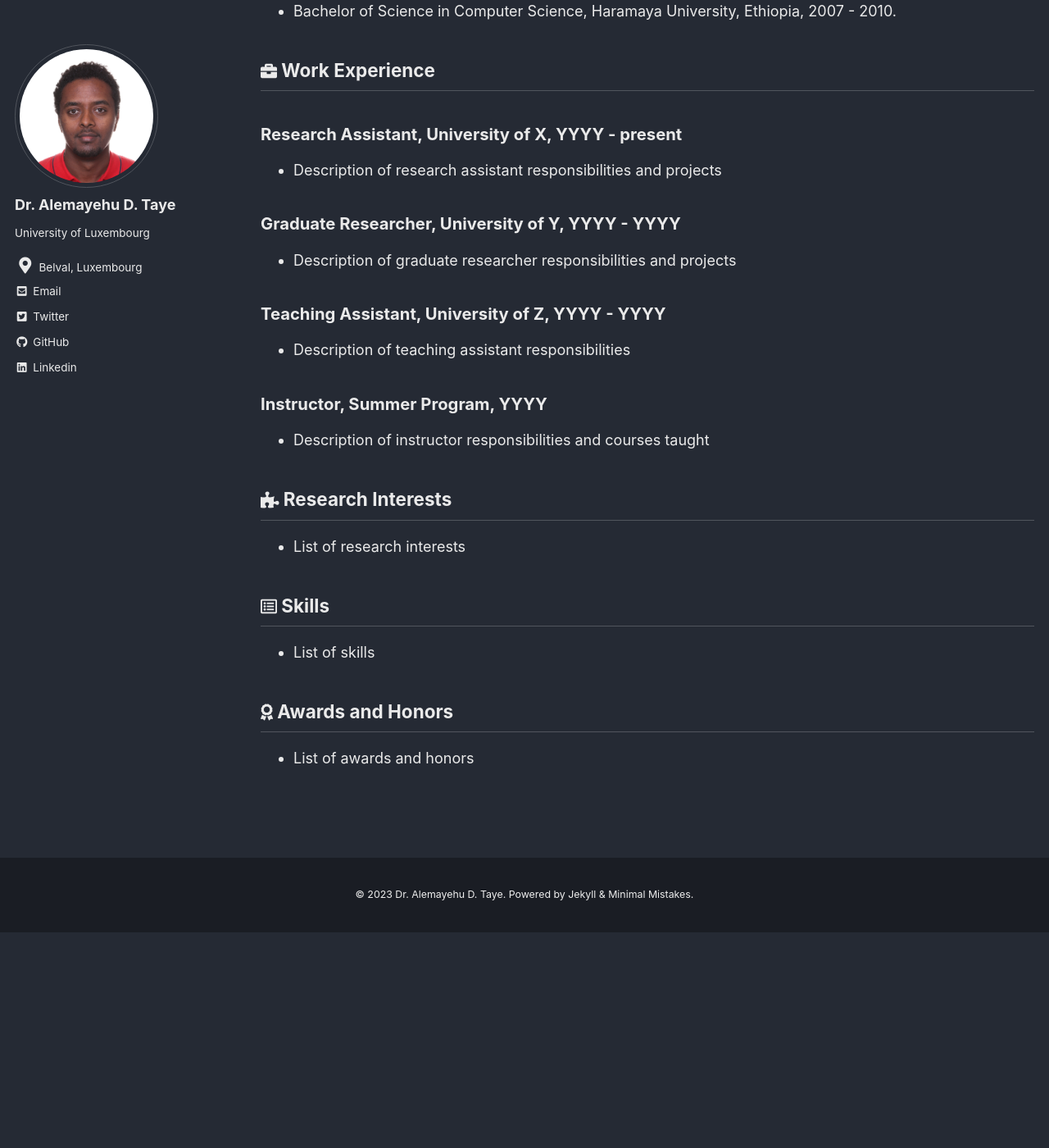
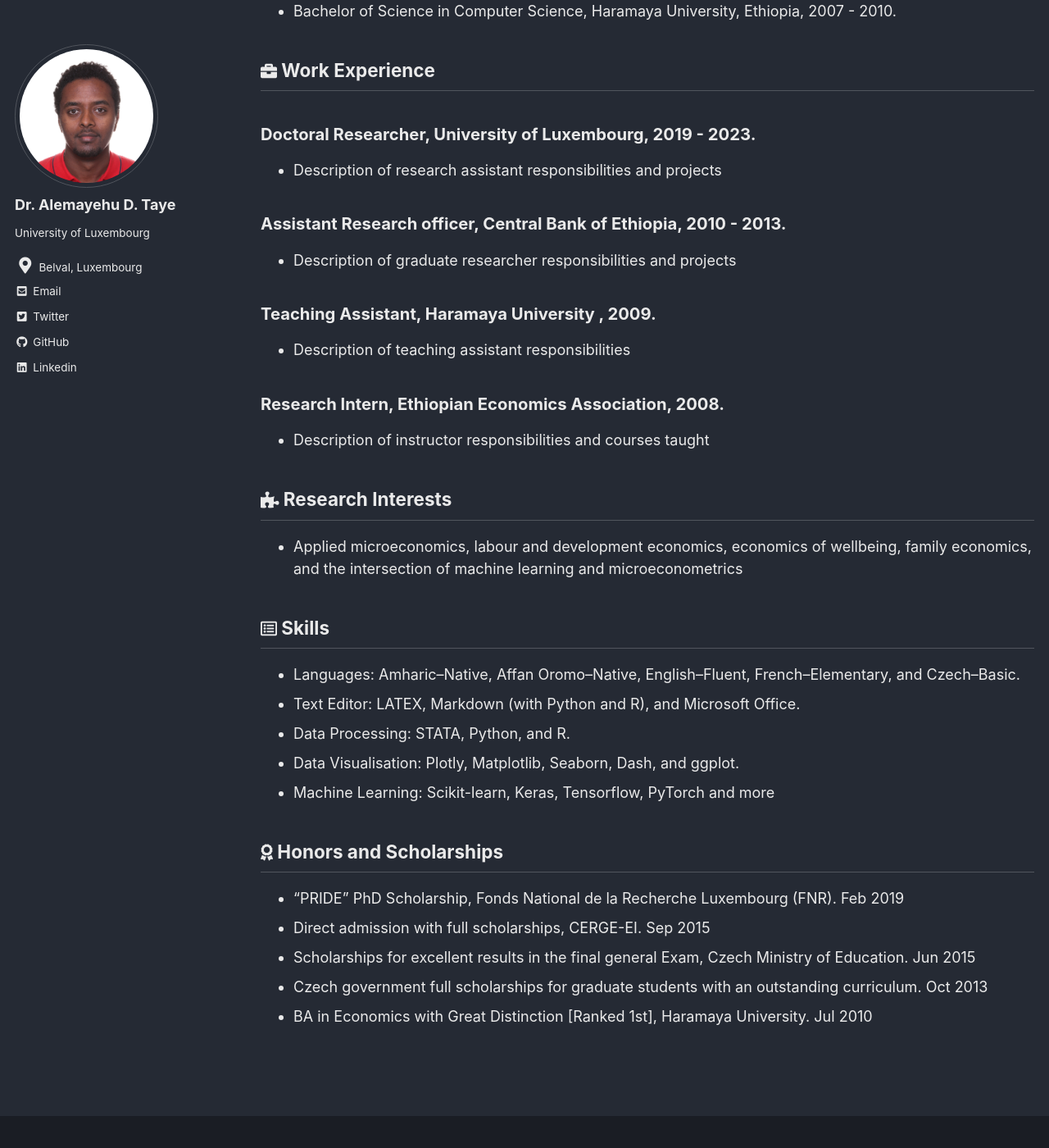
Before and after one commit to AlexTaye/AlexTAYE, a Jekyll site: the page built from _pages/CV.md, in a window 1280 px wide and 1400 px high, scrolled down 395 px. Shown: the whole window at 82% size. Built offline with Jekyll 4.4.1, drawn with Linux system fonts in a browser that asks for light colours; cached includes are drawn as plain includes; before the commit the page ends 1532 px from its top, so only the background shows below that.

Commit message:
Update CV.md

```diff
--- a/_pages/CV.md
+++ b/_pages/CV.md
@@ -27,32 +27,40 @@ toc_icon: "gear"
 
 ## <i class='fas fa-briefcase' style='font-size:20px'></i> Work Experience
 
-### Research Assistant, University of X, YYYY - present
+### Doctoral Researcher, University of Luxembourg, 2019 - 2023.
 
 - Description of research assistant responsibilities and projects
 
-### Graduate Researcher, University of Y, YYYY - YYYY
+### Assistant Research officer, Central Bank of Ethiopia, 2010 - 2013.
 
 - Description of graduate researcher responsibilities and projects
 
-### Teaching Assistant, University of Z, YYYY - YYYY
+### Teaching Assistant, Haramaya University , 2009.
 
 - Description of teaching assistant responsibilities
 
-### Instructor, Summer Program, YYYY
+### Research Intern, Ethiopian Economics Association, 2008.
 
 - Description of instructor responsibilities and courses taught
 
 
 ## <i class='fas fa-puzzle-piece' style='font-size:20px'></i> Research Interests
-- List of research interests
+- Applied microeconomics, labour and development economics, economics of wellbeing, family economics,
+and the intersection of machine learning and microeconometrics
 
 
 
 ## <i class='far fa-list-alt' style='font-size:20px'></i> Skills
-- List of skills
++ Languages: Amharic–Native, Affan Oromo–Native, English–Fluent, French–Elementary, and Czech–Basic.
++ Text Editor: LATEX, Markdown (with Python and R), and Microsoft Office.
++ Data Processing: STATA, Python, and R.
++ Data Visualisation: Plotly, Matplotlib, Seaborn, Dash, and ggplot.
++ Machine Learning: Scikit-learn, Keras, Tensorflow, PyTorch and more
 
 
-
-## <i class='fas fa-award' style='font-size:20px'></i> Awards and Honors
-- List of awards and honors
+## <i class='fas fa-award' style='font-size:20px'></i> Honors and Scholarships
+- “PRIDE” PhD Scholarship, Fonds National de la Recherche Luxembourg (FNR). Feb 2019
+- Direct admission with full scholarships, CERGE-EI. Sep 2015
+- Scholarships for excellent results in the final general Exam, Czech Ministry of Education. Jun 2015
+- Czech government full scholarships for graduate students with an outstanding curriculum. Oct 2013
+- BA in Economics with Great Distinction [Ranked 1st], Haramaya University. Jul 2010
```
